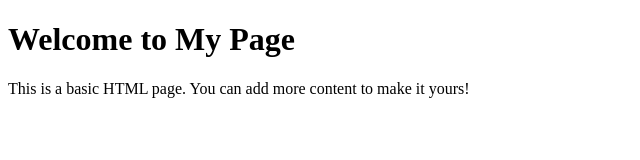
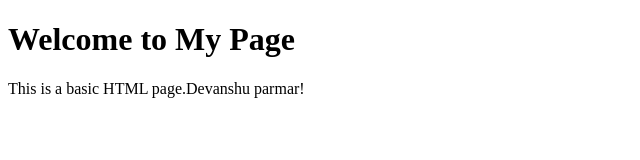
Before and after one commit to DevKrishna009/Jenkins-Testing, a plain HTML site: page Index.html in a window 1280 px wide. Shown: the whole page, without its empty margins (0-640 px from the left). Drawn offline with Linux system fonts and the light colour scheme.

Commit message:
Update Index.html

```diff
--- a/Index.html
+++ b/Index.html
@@ -5,6 +5,6 @@
 </head>
 <body>
     <h1>Welcome to My Page</h1>
-    <p>This is a basic HTML page. You can add more content to make it yours!</p>
+    <p>This is a basic HTML page.Devanshu parmar!</p>
 </body>
 </html>
```
